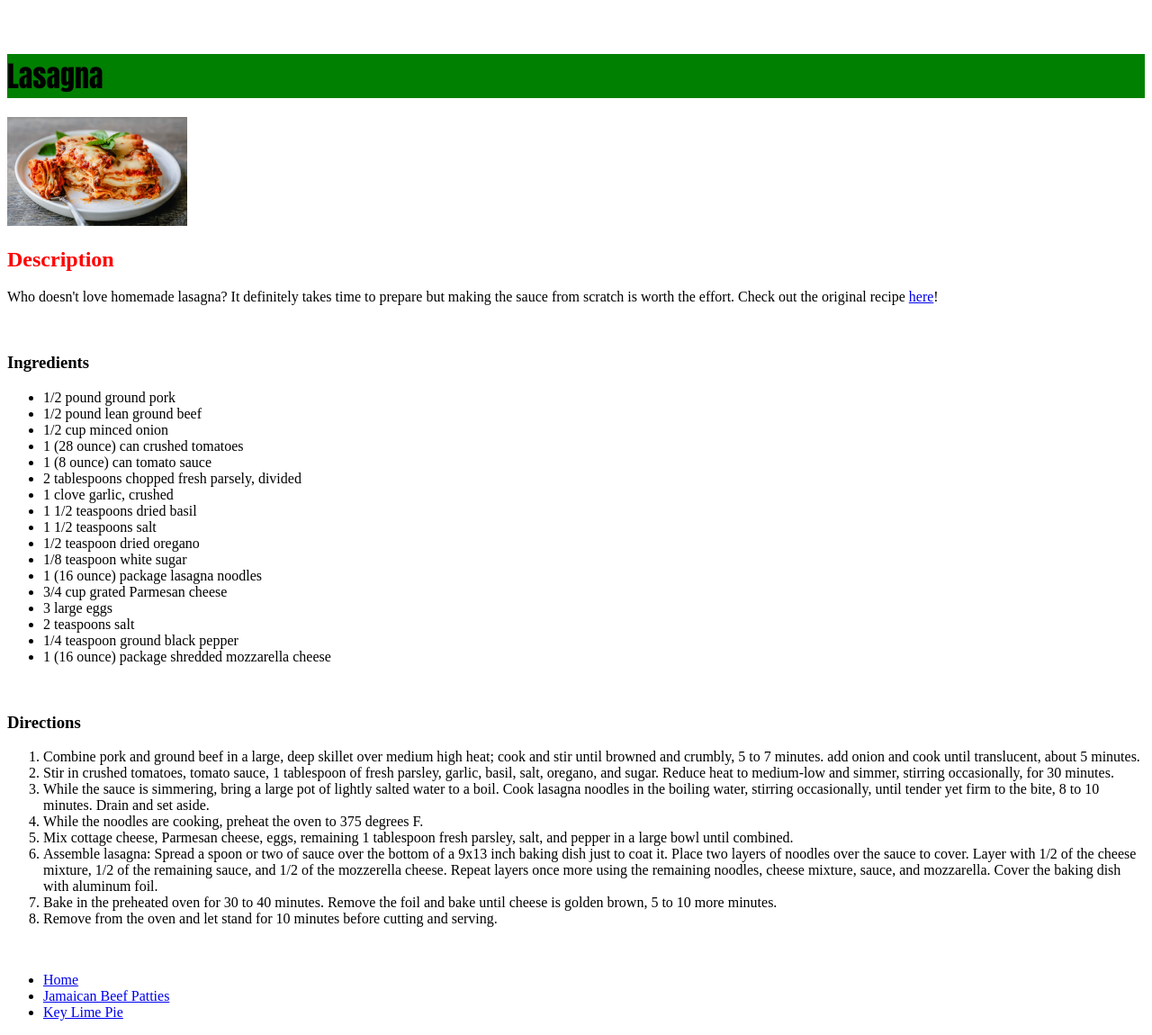
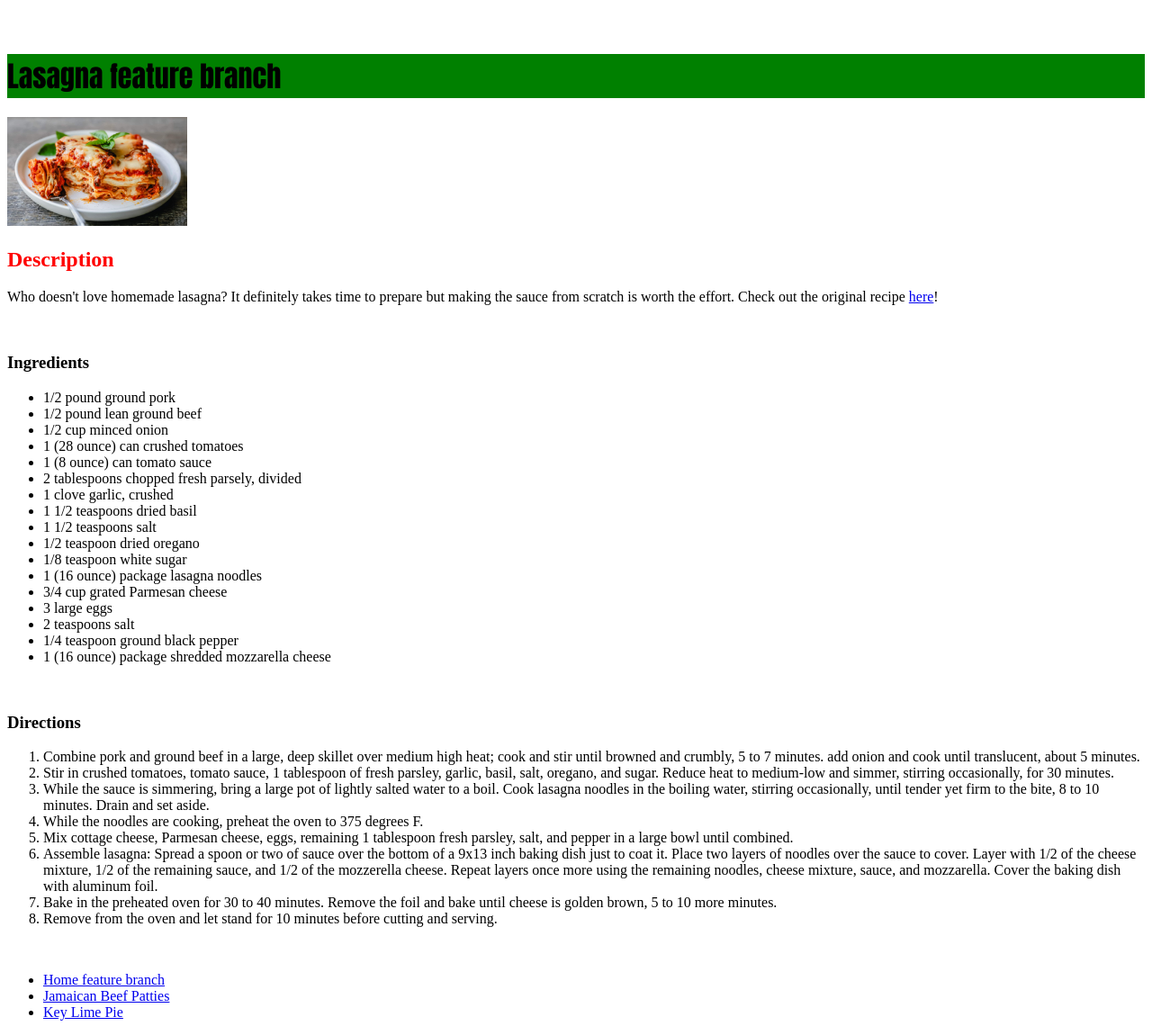
Before and after one commit to bpb2008/odin-recipes, a plain HTML site: page recipes/lasagna.html in a window 1280 px wide. Shown: the part 240-1390 px from the top of the page at 90% size. Drawn offline with Linux system fonts and the light colour scheme.

Commit message:
im on feature branch woo

```diff
--- a/recipes/lasagna.html
+++ b/recipes/lasagna.html
@@ -7,7 +7,7 @@
     </head>
 
     <body>
-        <h1>Lasagna</h1>
+        <h1>Lasagna feature branch</h1>
         <img src="images/classiclasagna.jpeg">
         <br>
         <h2>Description</h2>
@@ -47,7 +47,7 @@
             </ol>
         <br>
         <ul>
-            <li><a href="file:///Users/puggy/repos/odin-recipes/index.html">Home</a></li>
+            <li><a href="file:///Users/puggy/repos/odin-recipes/index.html">Home feature branch</a></li>
             <li><a href="recipes/jamaicanpatties.html">Jamaican Beef Patties</a></li>
             <li><a href="recipes/keylimepie.html">Key Lime Pie</a></li>
         </ul>
```
